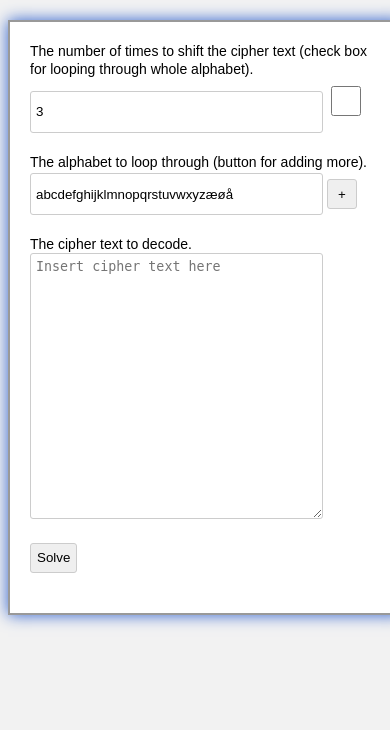
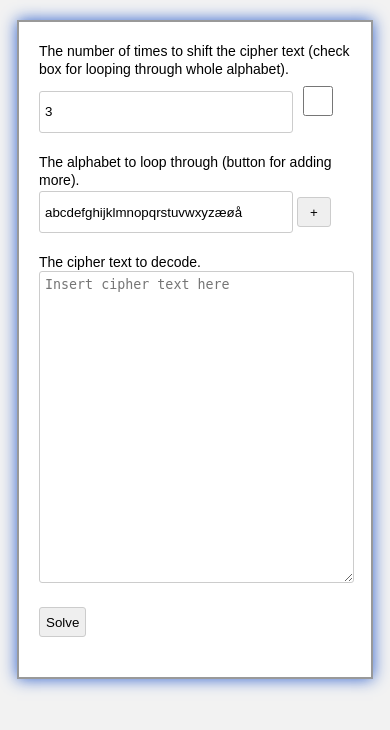
Before and after one commit to bertmad3400/super-denigma, a Flask app: page / in a window 390 px wide. Shown: the top 730 px of the page. Run offline with Flask 2, Linux system fonts and the light colour scheme.

Commit message:
Change scalling and add linebreaks for use on mobile

```diff
--- a/webFront/static/CSS/base.css
+++ b/webFront/static/CSS/base.css
@@ -12,7 +12,7 @@ body {
 	background-color: #ffffff;
     box-shadow: 0 0 15px 0 #3263cd;
 
-	width: 90vw;
+	width: 80vw;
 	margin: 20px auto;
 	padding: 20px;
 }
@@ -30,7 +30,7 @@ body {
 
 #inputArea input[type=button], input[type=checkbox]{
 	margin-top: 1vh;
-	width: 30px;
+	width: 4vh;
 }
 
 #inputArea input[type=number], input[type=text], textarea {
@@ -39,7 +39,9 @@ body {
 }
 
 #inputArea textarea {
-	height: 30vh;
+	min-height: 300px;
+	height: 4vh;
+	width: 97%;
 }
 
 #inputArea label {
--- a/webFront/templates/solvers/shiftCiphers.html
+++ b/webFront/templates/solvers/shiftCiphers.html
@@ -11,14 +11,17 @@
 	<div class="boxedArea" id="inputArea">
 		<form action="" method="POST" id="inputForm">
 			<label for="shiftCount">The number of times to shift the cipher text (check box for looping through whole alphabet).</label>
+			<br>
 			<input type="number" name="shiftCount" value="3" min="1" max="1000">
 			<input type="checkbox" name="wholeAlfabetRange" value="True">
 			<br>
 			<label for="alfabet">The alphabet to loop through (button for adding more).</label>
+			<br>
 			<input type="text" name="alfabet" value="abcdefghijklmnopqrstuvwxyzæøå">
 			<input type="button" value="+" onclick="addAlphabetField();">
 			<br>
 			<label for="alfabet">The cipher text to decode.</label>
+			<br>
 			<textarea placeholder="Insert cipher text here" id="textbox" name="cipherText"></textarea>
 			<br>
 			<input type="submit" name="solve" value="Solve" class="button">
```
